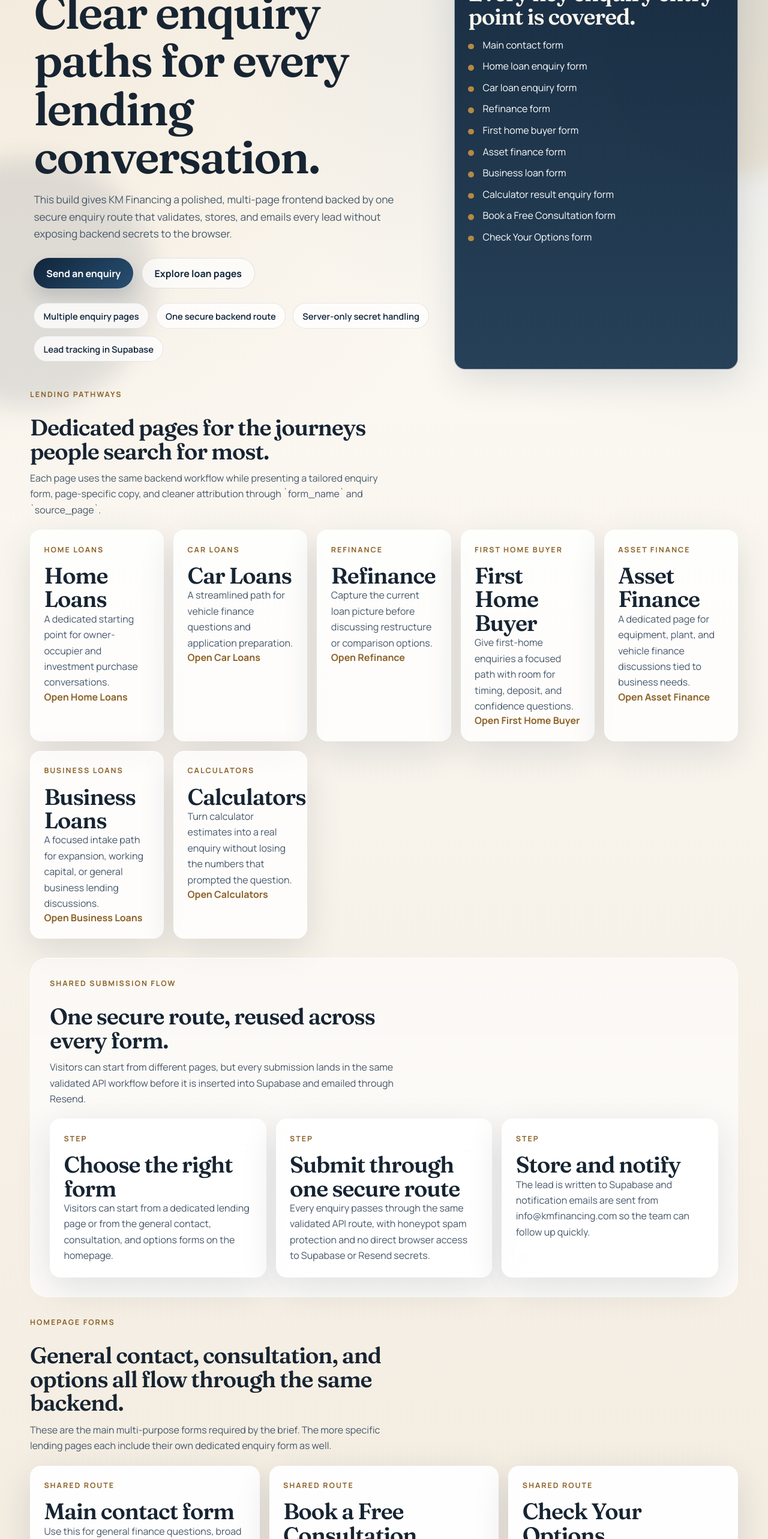
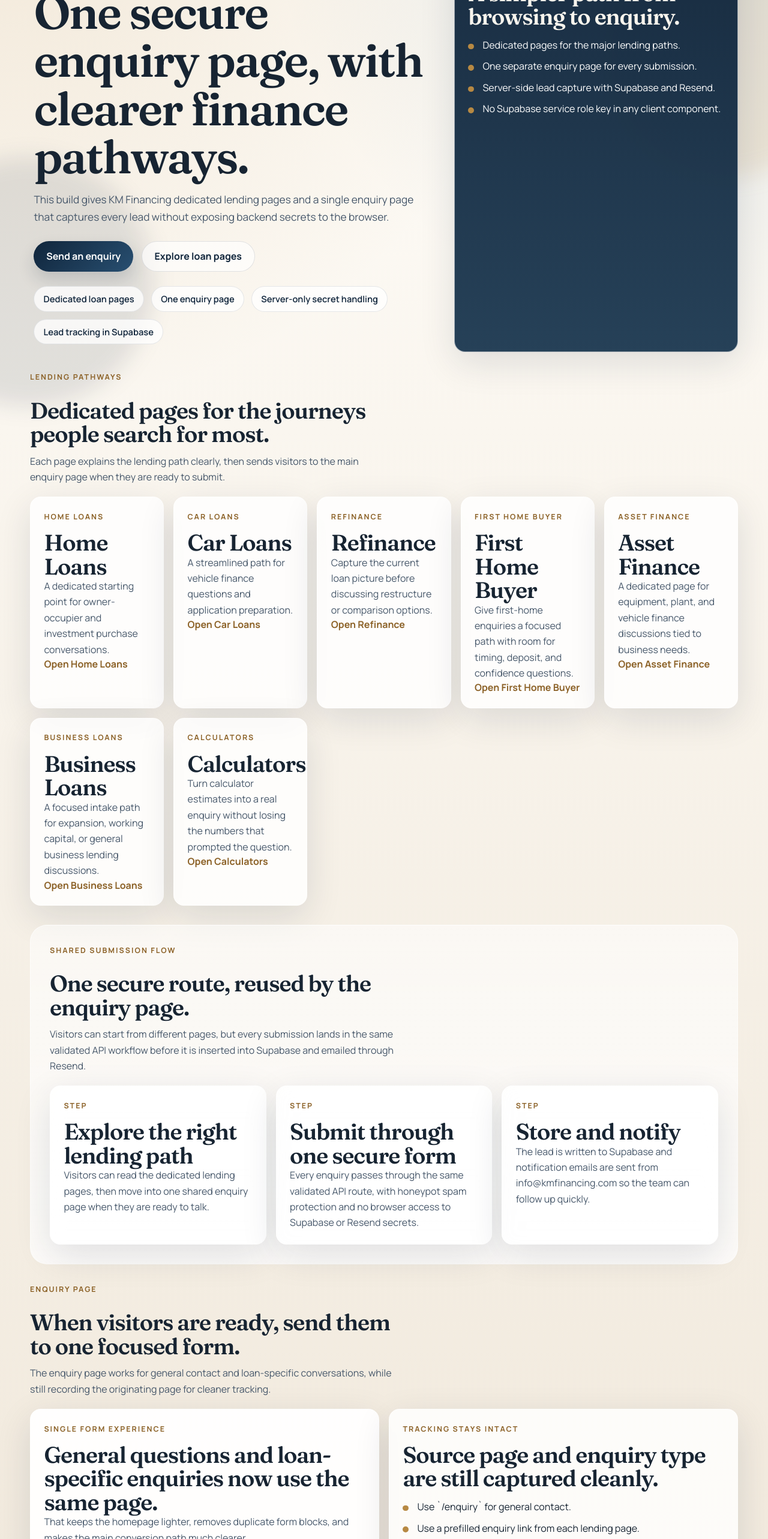
Before and after one commit to bigkdddddddd/Home-loan-website-new, a Next.js app: page / in a window 1280 px wide. Shown: the part 234-2800 px from the top of the page at 60% size. Built offline with nearby package versions, Linux system fonts and the light colour scheme.

Commit message:
Simplify homepage to one enquiry page flow

```diff
--- a/app/page.tsx
+++ b/app/page.tsx
@@ -1,25 +1,30 @@
 import Link from "next/link";
 
-import { EnquiryForm } from "@/components/forms/EnquiryForm";
-import {
-  homeHighlights,
-  homePageForms,
-  homeProcess,
-  journeyPages,
-} from "@/lib/site-content";
+import { journeyPages } from "@/lib/site-content";
 
-const includedForms = [
-  "Main contact form",
-  "Home loan enquiry form",
-  "Car loan enquiry form",
-  "Refinance form",
-  "First home buyer form",
-  "Asset finance form",
-  "Business loan form",
-  "Calculator result enquiry form",
-  "Book a Free Consultation form",
-  "Check Your Options form",
+const homeHighlights = [
+  "Dedicated loan pages",
+  "One enquiry page",
+  "Server-only secret handling",
+  "Lead tracking in Supabase",
 ] as const;
+
+const homeProcess = [
+  {
+    title: "Explore the right lending path",
+    body: "Visitors can read the dedicated lending pages, then move into one shared enquiry page when they are ready to talk.",
+  },
+  {
+    title: "Submit through one secure form",
+    body: "Every enquiry passes through the same validated API route, with honeypot spam protection and no browser access to Supabase or Resend secrets.",
+  },
+  {
+    title: "Store and notify",
+    body: "The lead is written to Supabase and notification emails are sent from info@kmfinancing.com so the team can follow up quickly.",
+  },
+] as const;
+
+const homeEnquiryHref = "/enquiry?source=%2F";
 
 export default function HomePage() {
   return (
@@ -27,15 +32,15 @@ export default function HomePage() {
       <section className="hero">
         <div className="hero-copy">
           <p className="eyebrow">KM Financing website build</p>
-          <h1>Clear enquiry paths for every lending conversation.</h1>
+          <h1>One secure enquiry page, with clearer finance pathways.</h1>
           <p className="lead">
-            This build gives KM Financing a polished, multi-page frontend backed
-            by one secure enquiry route that validates, stores, and emails every
-            lead without exposing backend secrets to the browser.
+            This build gives KM Financing dedicated lending pages and a single
+            enquiry page that captures every lead without exposing backend
+            secrets to the browser.
           </p>
 
           <div className="hero-actions">
-            <Link className="button" href="#forms">
+            <Link className="button" href={homeEnquiryHref}>
               Send an enquiry
             </Link>
             <Link className="button button--ghost" href="/home-loans">
@@ -53,12 +58,13 @@ export default function HomePage() {
         </div>
 
         <aside className="panel panel--highlight">
-          <p className="eyebrow">Required forms now included</p>
-          <h2>Every key enquiry entry point is covered.</h2>
+          <p className="eyebrow">What is included</p>
+          <h2>A simpler path from browsing to enquiry.</h2>
           <ul className="checklist">
-            {includedForms.map((item) => (
-              <li key={item}>{item}</li>
-            ))}
+            <li>Dedicated pages for the major lending paths.</li>
+            <li>One separate enquiry page for every submission.</li>
+            <li>Server-side lead capture with Supabase and Resend.</li>
+            <li>No Supabase service role key in any client component.</li>
           </ul>
         </aside>
       </section>
@@ -68,9 +74,8 @@ export default function HomePage() {
           <p className="eyebrow">Lending pathways</p>
           <h2>Dedicated pages for the journeys people search for most.</h2>
           <p>
-            Each page uses the same backend workflow while presenting a tailored
-            enquiry form, page-specific copy, and cleaner attribution through
-            `form_name` and `source_page`.
+            Each page explains the lending path clearly, then sends visitors to
+            the main enquiry page when they are ready to submit.
           </p>
         </div>
 
@@ -91,7 +96,7 @@ export default function HomePage() {
       <section className="section section--contrast">
         <div className="section-heading">
           <p className="eyebrow">Shared submission flow</p>
-          <h2>One secure route, reused across every form.</h2>
+          <h2>One secure route, reused by the enquiry page.</h2>
           <p>
             Visitors can start from different pages, but every submission lands
             in the same validated API workflow before it is inserted into
@@ -110,31 +115,47 @@ export default function HomePage() {
         </div>
       </section>
 
-      <section className="section" id="forms">
+      <section className="section">
         <div className="section-heading">
-          <p className="eyebrow">Homepage forms</p>
-          <h2>General contact, consultation, and options all flow through the same backend.</h2>
+          <p className="eyebrow">Enquiry page</p>
+          <h2>When visitors are ready, send them to one focused form.</h2>
           <p>
-            These are the main multi-purpose forms required by the brief. The
-            more specific lending pages each include their own dedicated enquiry
-            form as well.
+            The enquiry page works for general contact and loan-specific
+            conversations, while still recording the originating page for
+            cleaner tracking.
           </p>
         </div>
 
         <div className="form-card-grid">
-          {homePageForms.map((form) => (
-            <article className="panel panel--form" key={form.formName}>
-              <p className="eyebrow">Shared route</p>
-              <h3>{form.title}</h3>
-              <p>{form.copy}</p>
-              <EnquiryForm
-                defaultEnquiryType={form.defaultEnquiryType}
-                formName={form.formName}
-                sourcePage="/"
-                submitLabel={form.submitLabel}
-              />
-            </article>
-          ))}
+          <article className="panel panel--form">
+            <p className="eyebrow">Single form experience</p>
+            <h3>General questions and loan-specific enquiries now use the same page.</h3>
+            <p>
+              That keeps the homepage lighter, removes duplicate form blocks,
+              and makes the main conversion path much clearer.
+            </p>
+            <div className="hero-actions">
+              <Link className="button" href={homeEnquiryHref}>
+                Open the enquiry page
+              </Link>
+              <Link
+                className="button button--ghost"
+                href="/enquiry?type=Home%20Loan&source=%2Fhome-loans"
+              >
+                Preview a home loan enquiry
+              </Link>
+            </div>
+          </article>
+
+          <article className="panel">
+            <p className="eyebrow">Tracking stays intact</p>
+            <h3>Source page and enquiry type are still captured cleanly.</h3>
+            <ul className="checklist">
+              <li>Use `/enquiry` for general contact.</li>
+              <li>Use a prefilled enquiry link from each lending page.</li>
+              <li>All submissions still land in the same secure API route.</li>
+            </ul>
+          </article>
         </div>
       </section>
     </div>
```
